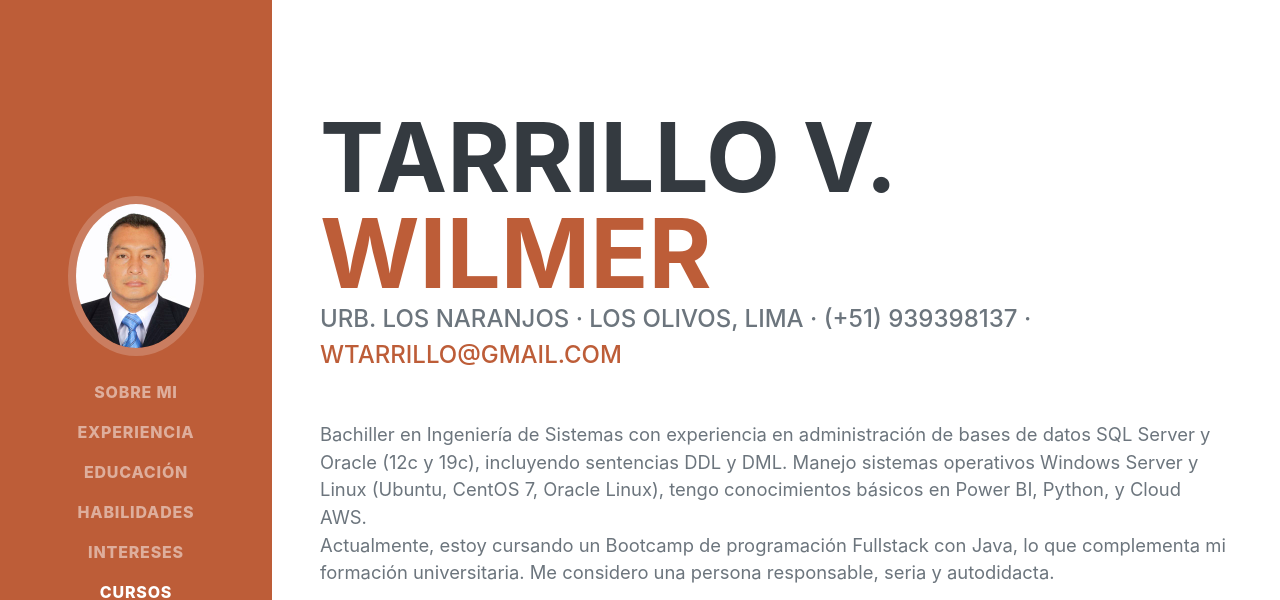
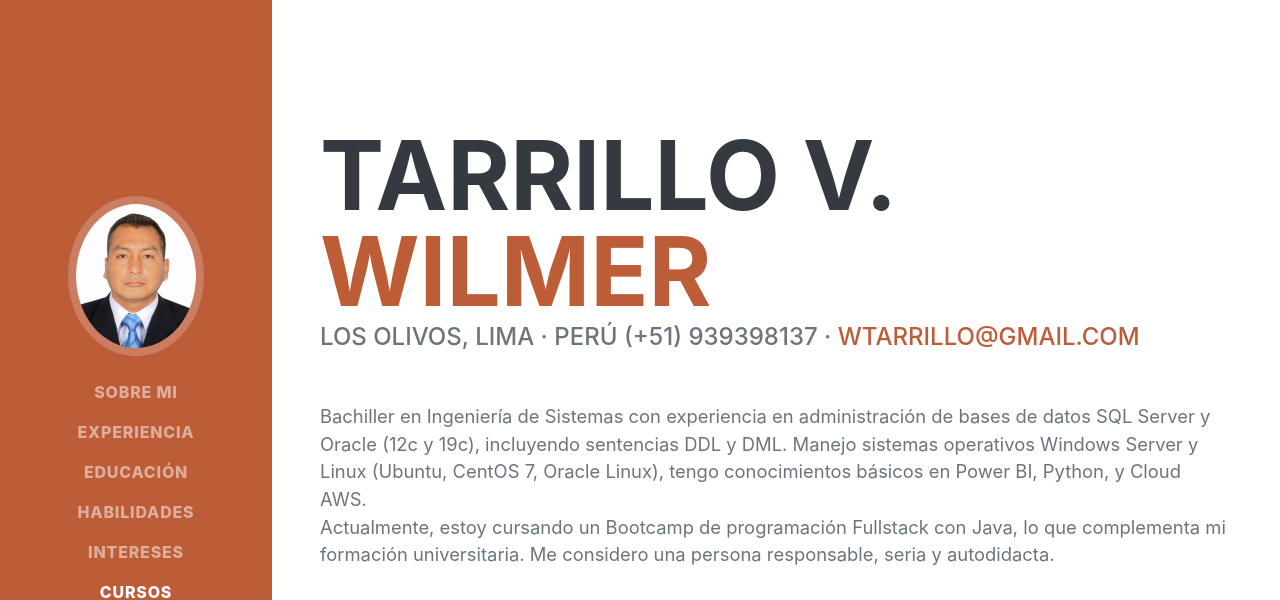
Before and after one commit to wtarrillo/cv-wtarrillo, a plain HTML site: page index.html in a window 1280 px wide. Shown: the top 600 px of the page. Drawn offline with nearby package versions, Linux system fonts and the light colour scheme; a web font is replaced by a local one.

Commit message:
Update index.html

```diff
--- a/index.html
+++ b/index.html
@@ -44,7 +44,7 @@
                         <span class="text-primary">Wilmer</span>
                     </h1>
                     <div class="subheading mb-5">
-                        Urb. Los Naranjos · Los Olivos, LIMA · (+51) 939398137 ·
+                        Los Olivos, LIMA · PERÚ (+51) 939398137 ·
                         <a href="mailto:wtarrillo@gmail.com">wtarrillo@gmail.com</a>
                     </div>
                     <p class="lead mb-5">Bachiller en Ingeniería de Sistemas con experiencia en administración de bases de datos SQL Server y Oracle (12c y 19c),
```
